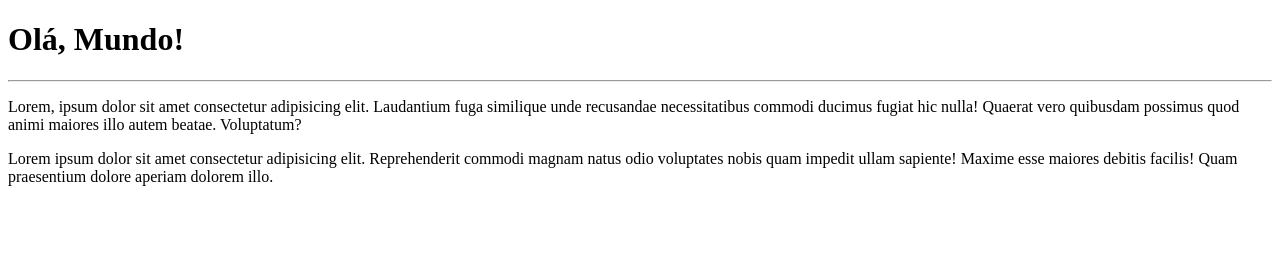
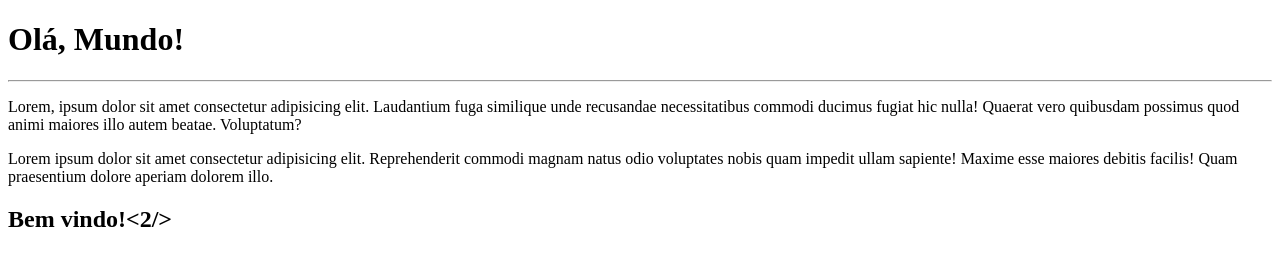
Before and after one commit to IgorTriveloni/Ola-Mundo, a plain HTML site: page site_exemplo/index.html in a window 1280 px wide. Drawn offline with Linux system fonts and the light colour scheme.

Commit message:
Nova tag

```diff
--- a/site_exemplo/index.html
+++ b/site_exemplo/index.html
@@ -11,5 +11,6 @@
         <hr>
         <p>Lorem, ipsum dolor sit amet consectetur adipisicing elit. Laudantium fuga similique unde recusandae necessitatibus commodi ducimus fugiat hic nulla! Quaerat vero quibusdam possimus quod animi maiores illo autem beatae. Voluptatum?</p>
         <p>Lorem ipsum dolor sit amet consectetur adipisicing elit. Reprehenderit commodi magnam natus odio voluptates nobis quam impedit ullam sapiente! Maxime esse maiores debitis facilis! Quam praesentium dolore aperiam dolorem illo.</p>
+        <h2>Bem vindo!<2/>
     </body>
 </html>
```
